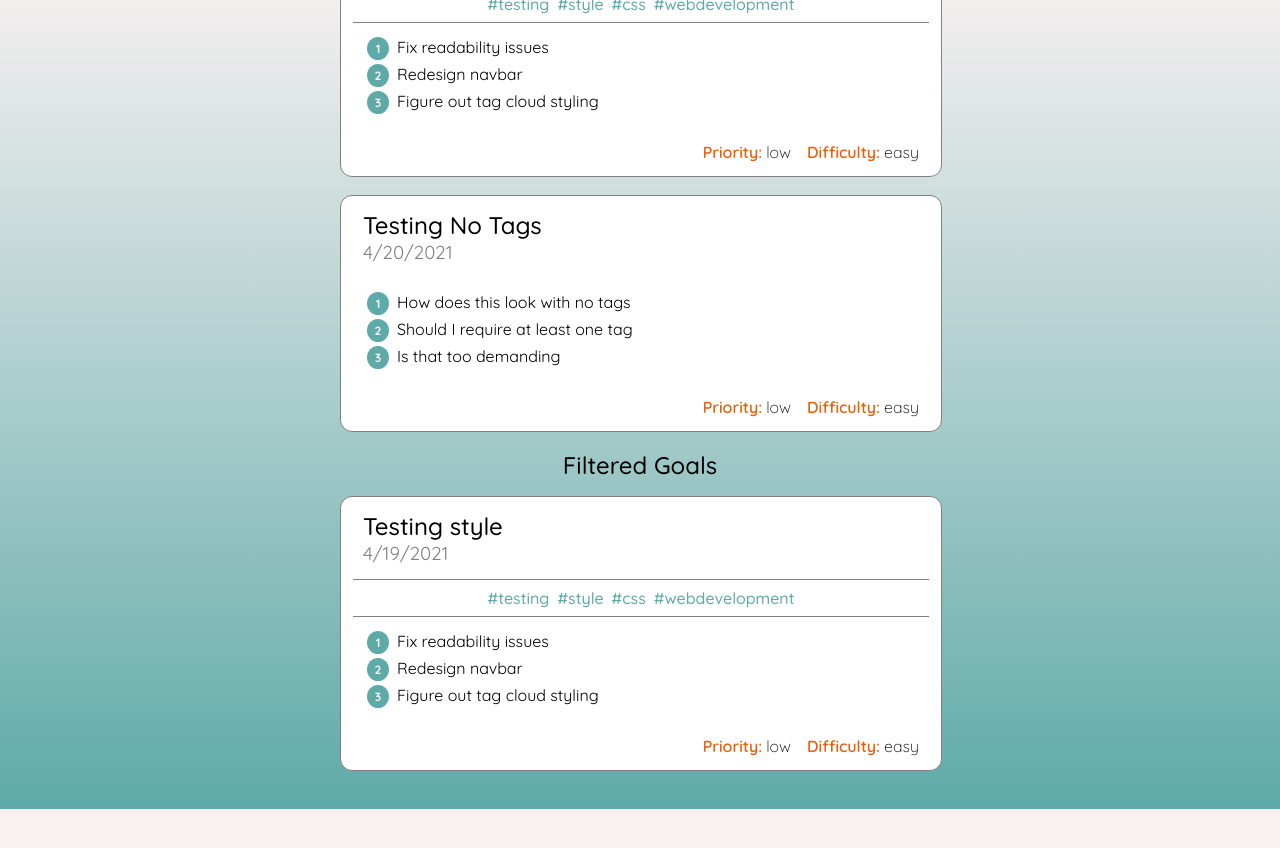
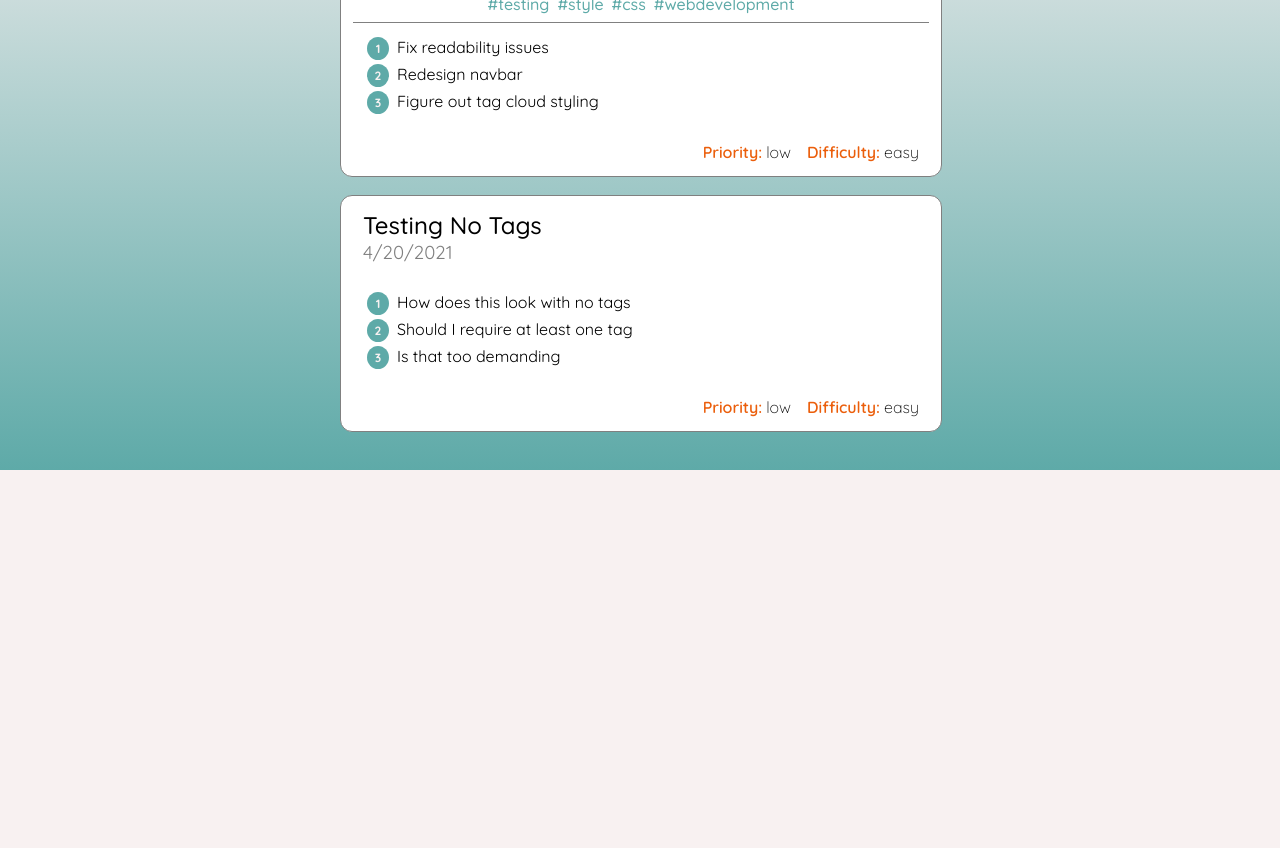
Before and after one commit to mikehoods/react-goalTracker-2.0-client, a React (Create React App) app: page / in a window 1280 px wide. Shown: the part 940-1788 px from the top of the page. After the commit the page ends 1450 px from the top, so only its background shows below. Built offline with nearby package versions, Linux system fonts and the light colour scheme; data requests are answered from the project's data file.

Commit message:
Added onClick filtering by tag to GoalList and conditionally rendered button to clear filters.

```diff
--- a/src/GoalList.js
+++ b/src/GoalList.js
@@ -1,26 +1,43 @@
 import { Link } from 'react-router-dom';
+import { useState } from 'react';
 
 const GoalList = ({goals, title}) => {
+
+    const [filteredGoals, setFilteredGoals] = useState(goals)
+    const [listHeader, setListHeader] = useState('All Your Current Goals')
+
     const goalComplete = (goal) => goal.achieved === true ?
     <i className="material-icons goal-achieved">done</i>
     : ""
 
     return (
         <div className="goal-list">
-            <h2 className="home-h2">{title}</h2>
-            {goals.map((goal, index) => (
-                <Link to={`/goals/${goal.id}`} className="goal-link" key={index}>
-                    <div className="goal-preview">
-                        <div className="goal-header">
-                            <div className="goal-title">
-                            <h2>{goal.title}</h2>
+            <h2 className="home-h2">{listHeader}</h2>
+            {filteredGoals !== goals && <button onClick={() => {
+                setFilteredGoals(goals)
+                setListHeader('All Your Current Goals')
+                }}
+                >Clear filters</button>}
+            {goals && filteredGoals.map((goal, index) => (
+                <div className="goal-preview" key={index}>
+                    <div className="goal-header">
+                        <div className="goal-title">
+                            <Link to={`/goals/${goal.id}`} className="goal-link">
+                                <h2>{goal.title}</h2>
+                            </Link>
                             {goalComplete(goal)}
-                            </div>
+                        </div>
                             <h3 className="goal-date">{goal.date}</h3>
                         </div>
                         {goal.tags.length > 0 && <div className="tag-cloud goal-tags">
                         {goal.tags.map((tag, index) => (
-                            <p className="tag" key={index}>#{tag}</p>
+                            <p className="tag"
+                                key={index}
+                                onClick={() => {
+                                    setFilteredGoals(goals.filter(goal => goal.tags.includes(tag)))
+                                    setListHeader(`Goals with tag: #${tag}`)
+                                }
+                                }>#{tag}</p>
                         ))}
                     </div>}
                     <div className="goal-steps">
@@ -52,7 +69,6 @@ const GoalList = ({goals, title}) => {
                             </p>
                         </div>
                     </div>
-                </Link>
                 ))}
         </div>
     );
--- a/src/Home.js
+++ b/src/Home.js
@@ -11,8 +11,7 @@ const Home = () => {
 
                 {/* Conditionally render isLoading or GoalList */}
                 { isLoading && <div>"Loading..."</div> }
-                { goals && <GoalList goals={goals} title="All Your Current Goals" /> }
-                { goals && <GoalList goals={goals.filter((goal) => goal.tags.includes('testing'))} title="Filtered Goals"/> }
+                { goals && <GoalList goals={goals} />}
         </div>
     );
 }
--- a/src/index.css
+++ b/src/index.css
@@ -105,6 +105,7 @@ body {
 }
 .goal-tags .tag {
   margin: 4px;
+  cursor: pointer;
 }
 .goal-steps {
   padding: 10px;
```
